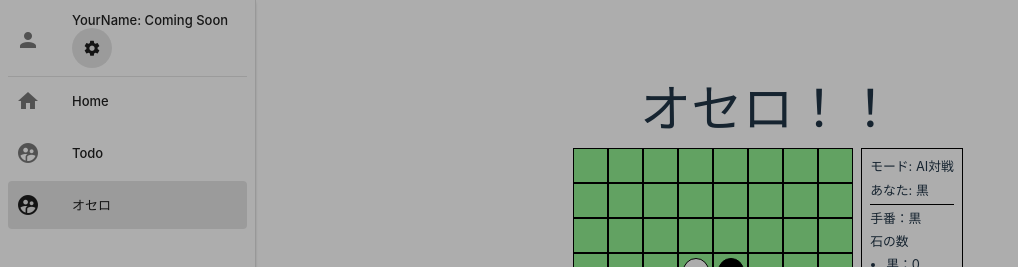
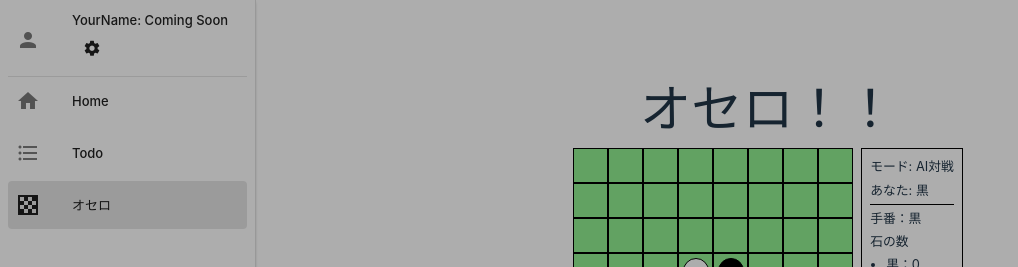
Before and after one commit to hmochizuki/vue-training, a Vue app: page /othello in a window 1280 px wide. Shown: the top 267 px of the page, without its empty margins (0-1018 px from the left). Built offline with nearby package versions, Linux system fonts and the light colour scheme.

Commit message:
feat: icon change

```diff
--- a/src/components/organisms/Sidebar.vue
+++ b/src/components/organisms/Sidebar.vue
@@ -11,12 +11,12 @@ import { pathNames } from "../../router/index"
             prepend-icon="mdi-account"
             title="YourName: Coming Soon"
           >
-          <v-btn icon="mdi-cog" variant="text" size="small" :to="pathNames.Othello"></v-btn>
+          <v-btn icon="mdi-cog" variant="text" size="small"></v-btn>
         </v-list-item>
           <v-divider />
           <v-list-item prepend-icon="mdi-home" title="Home" :to="pathNames.Home" />
-          <v-list-item prepend-icon="mdi-account-supervisor-circle" title="Todo" :to="pathNames.Todo" />
-          <v-list-item prepend-icon="mdi-account-supervisor-circle" title="オセロ" :to="pathNames.Othello" />
+          <v-list-item prepend-icon="mdi-format-list-bulleted" title="Todo" :to="pathNames.Todo" />
+          <v-list-item prepend-icon="mdi-checkerboard" title="オセロ" :to="pathNames.Othello" />
         </v-list>
       </v-navigation-drawer>
       <v-main style="height: 250px"></v-main>
```
